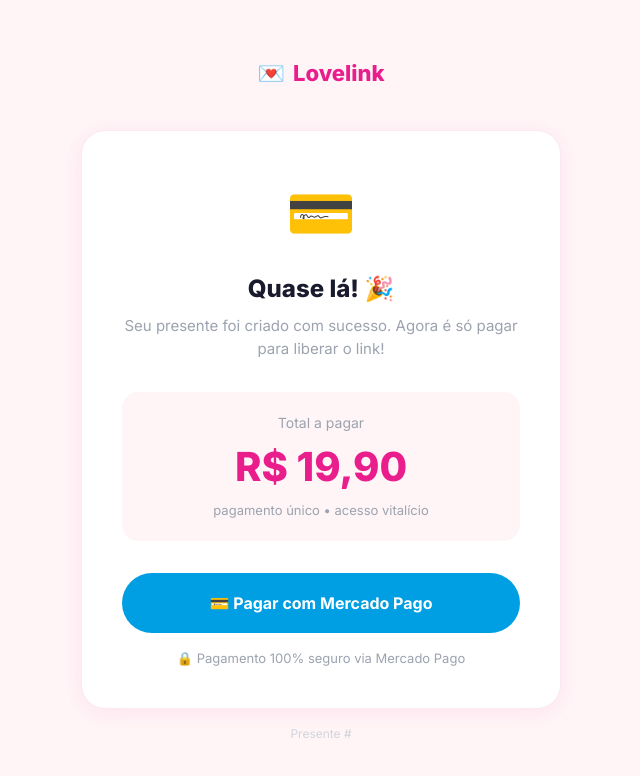
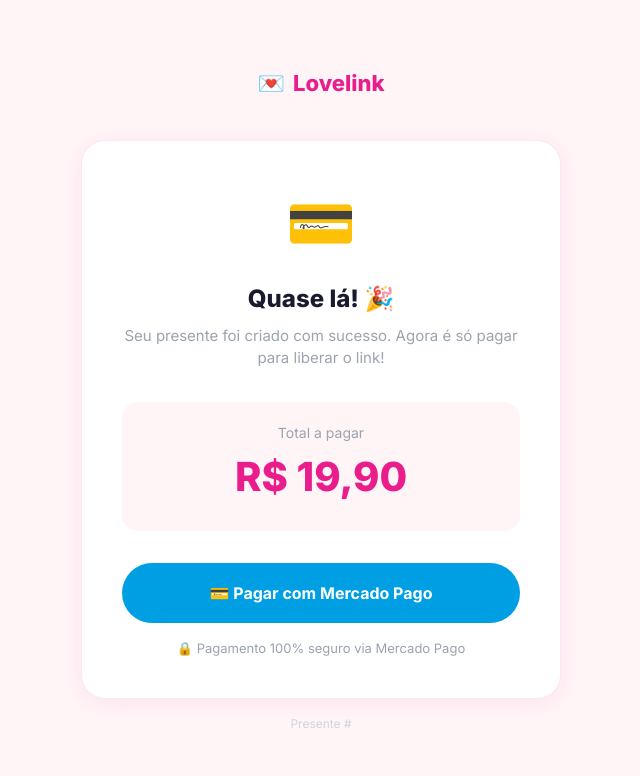
Before and after one commit to CoderVinii/love-link, a Next.js app: page /pagamento in a window 1280 px wide. Shown: the top 776 px of the page, without its empty margins (319-959 px from the left). Built offline with nearby package versions, Linux system fonts and the light colour scheme.

Commit message:
fix: correct suspense structure pagamento

```diff
--- a/app/pagamento/page.js
+++ b/app/pagamento/page.js
@@ -6,9 +6,8 @@
 import { useSearchParams } from 'next/navigation'
 import Link from 'next/link'
 
-export default function Pagamento() {
-  // useSearchParams lê os parâmetros da URL
-  // ex: /pagamento?id=4 → params.get('id') retorna "4"
+// 🔹 componente que usa o hook
+function PagamentoContent() {
   const params = useSearchParams()
   const id = params.get('id')
 
@@ -23,7 +22,6 @@
     }}>
       <div style={{ maxWidth: '480px', width: '100%', textAlign: 'center' }}>
 
-        {/* Logo */}
         <Link href="/" style={{ textDecoration: 'none' }}>
           <span style={{ fontSize: '22px' }}>💌</span>
           <span style={{
@@ -34,7 +32,6 @@
           </span>
         </Link>
 
-        {/* Card principal */}
         <div style={{
           backgroundColor: 'white',
           borderRadius: '24px',
@@ -56,7 +53,6 @@
             Seu presente foi criado com sucesso. Agora é só pagar para liberar o link!
           </p>
 
-          {/* Resumo do valor */}
           <div style={{
             backgroundColor: '#fff5f7',
             borderRadius: '16px',
@@ -70,10 +66,8 @@
             }}>
               R$ 19,90
             </p>
-            <p style={{ color: '#9ca3af', fontSize: '13px' }}>pagamento único • acesso vitalício</p>
           </div>
 
-          {/* Botão do Mercado Pago — por enquanto simulado */}
           <button
             onClick={() => alert('Em breve: integração com Mercado Pago! ID do presente: ' + id)}
             style={{
@@ -81,7 +75,7 @@
               padding: '18px',
               borderRadius: '999px',
               border: 'none',
-              backgroundColor: '#009ee3', // cor oficial do Mercado Pago
+              backgroundColor: '#009ee3',
               color: 'white',
               fontWeight: '700',
               fontSize: '16px',
@@ -95,10 +89,8 @@
           <p style={{ color: '#9ca3af', fontSize: '13px' }}>
             🔒 Pagamento 100% seguro via Mercado Pago
           </p>
-
         </div>
 
-        {/* ID do presente para debug */}
         <p style={{ color: '#d1d5db', fontSize: '12px', marginTop: '16px' }}>
           Presente #{id}
         </p>
@@ -107,3 +99,12 @@
     </div>
   )
 }
+
+// 🔹 wrapper com Suspense
+export default function Pagamento() {
+  return (
+    <Suspense fallback={<div>Carregando...</div>}>
+      <PagamentoContent />
+    </Suspense>
+  )
+}
```
